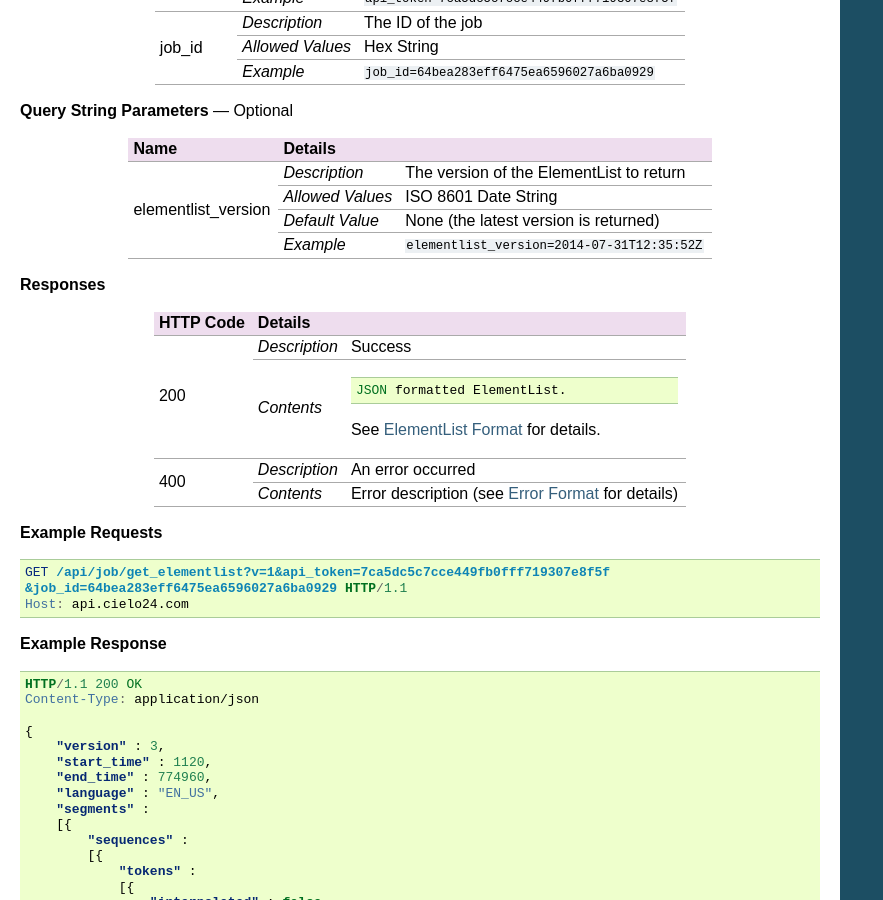
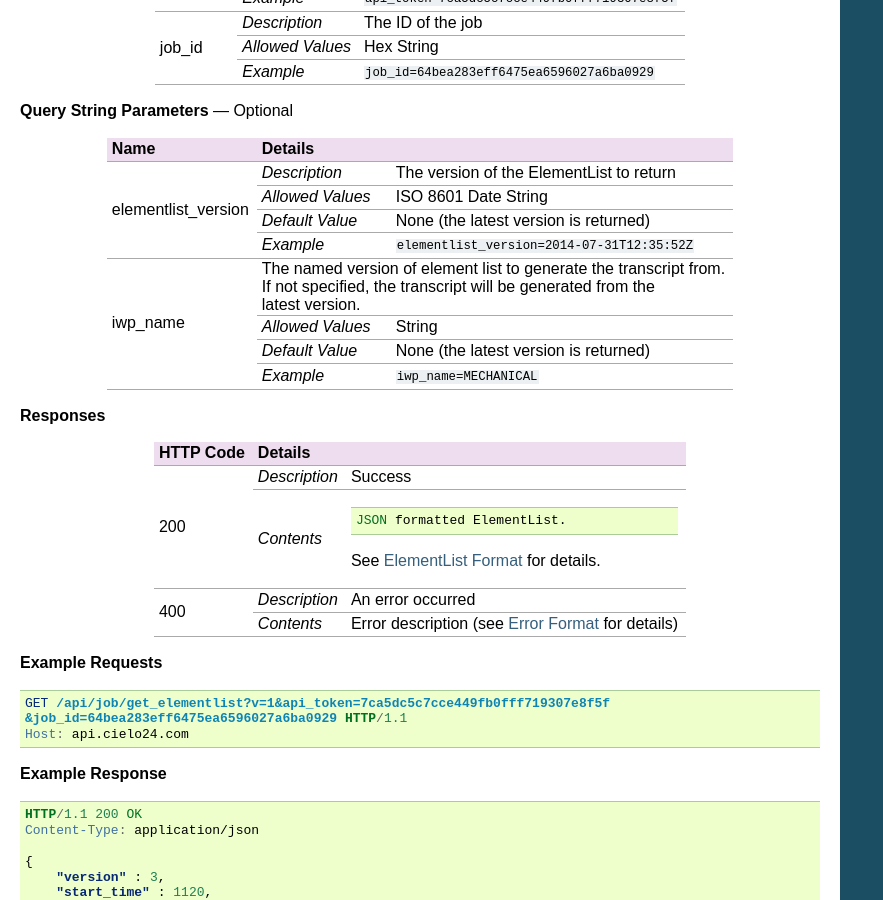
Before and after one commit to cielo24/Docs, a Sphinx documentation site: the page built from api/source/job_control/get_elementlist.rst, in a window 1280 px wide and 900 px high, scrolled down 397 px. Shown: the whole window, without its empty margins (0-883 px from the left). Built offline with Sphinx 7.4.7, drawn with Linux system fonts in a browser that asks for light colours.

Commit message:
changes to api for get transcript|elementlist|caption

```diff
--- a/api/source/job_control/get_elementlist.rst
+++ b/api/source/job_control/get_elementlist.rst
@@ -44,6 +44,19 @@ The job must have completed transcription before a caption can be downloaded.
 |                     | `Default Value`  | None (the latest version is returned)                  |
 |                     +------------------+--------------------------------------------------------+
 |                     | `Example`        | ``elementlist_version=2014-07-31T12:35:52Z``           |
++---------------------+------------------+--------------------------------------------------------+
+| iwp_name            | .. raw:: html                                                             |
+|                     |                                                                           |
+|                     |  The named version of element list to generate the transcript from.</br>  |
+|                     |  If not specified, the transcript will be generated from the</br>         |
+|                     |  latest version.                                                          |
+|                     |                                                                           |
+|                     +------------------+--------------------------------------------------------+
+|                     | `Allowed Values` | String                                                 |
+|                     +------------------+--------------------------------------------------------+
+|                     | `Default Value`  | None (the latest version is returned)                  |
+|                     +------------------+--------------------------------------------------------+
+|                     | `Example`        | ``iwp_name=MECHANICAL``                                |
 +---------------------+------------------+--------------------------------------------------------+
 
 **Responses**
```
Also changed, not shown: api/source/job_control/get_caption.rst (+13 -0 lines), api/source/job_control/get_transcript.rst (+13 -0 lines).
